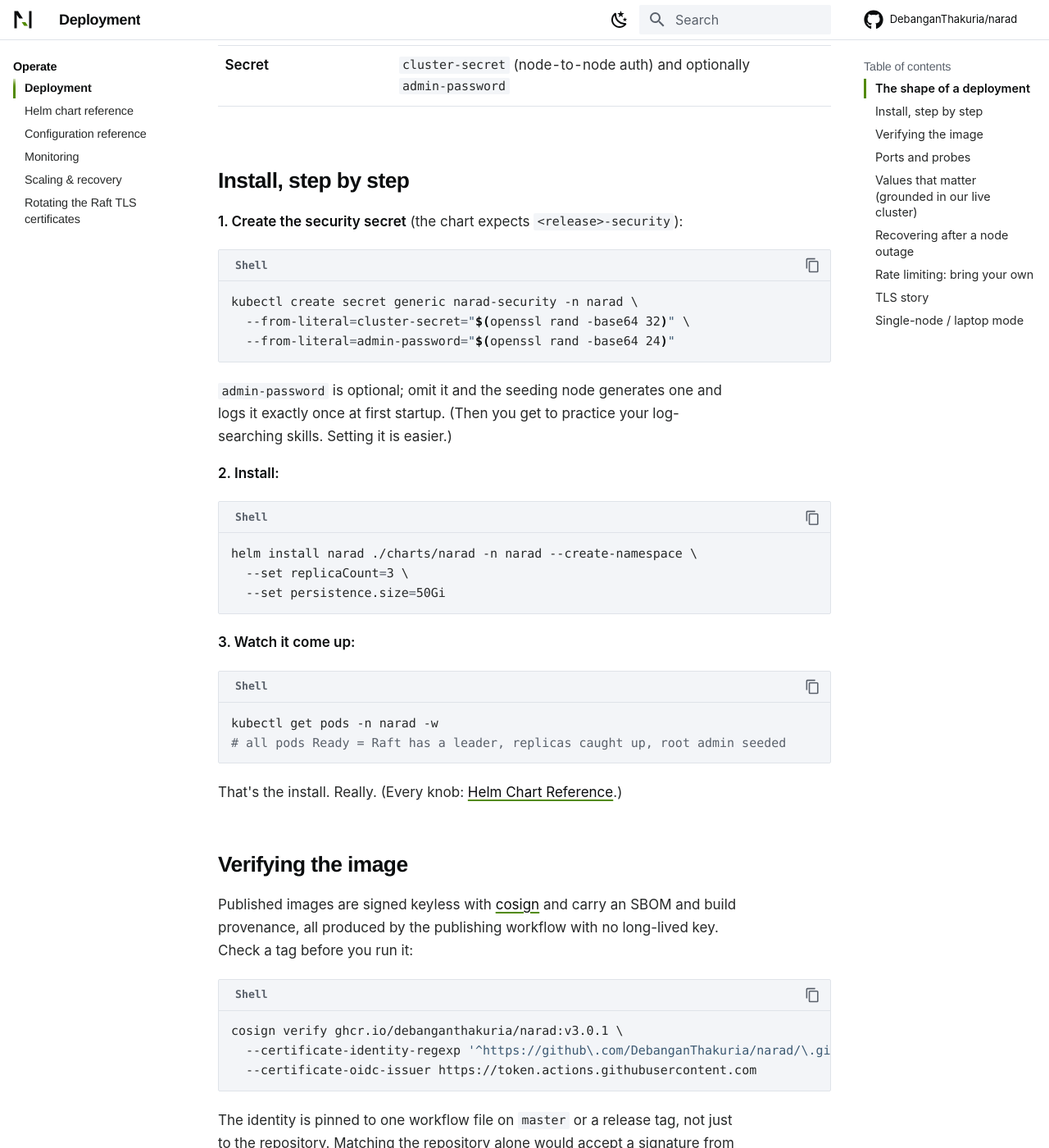
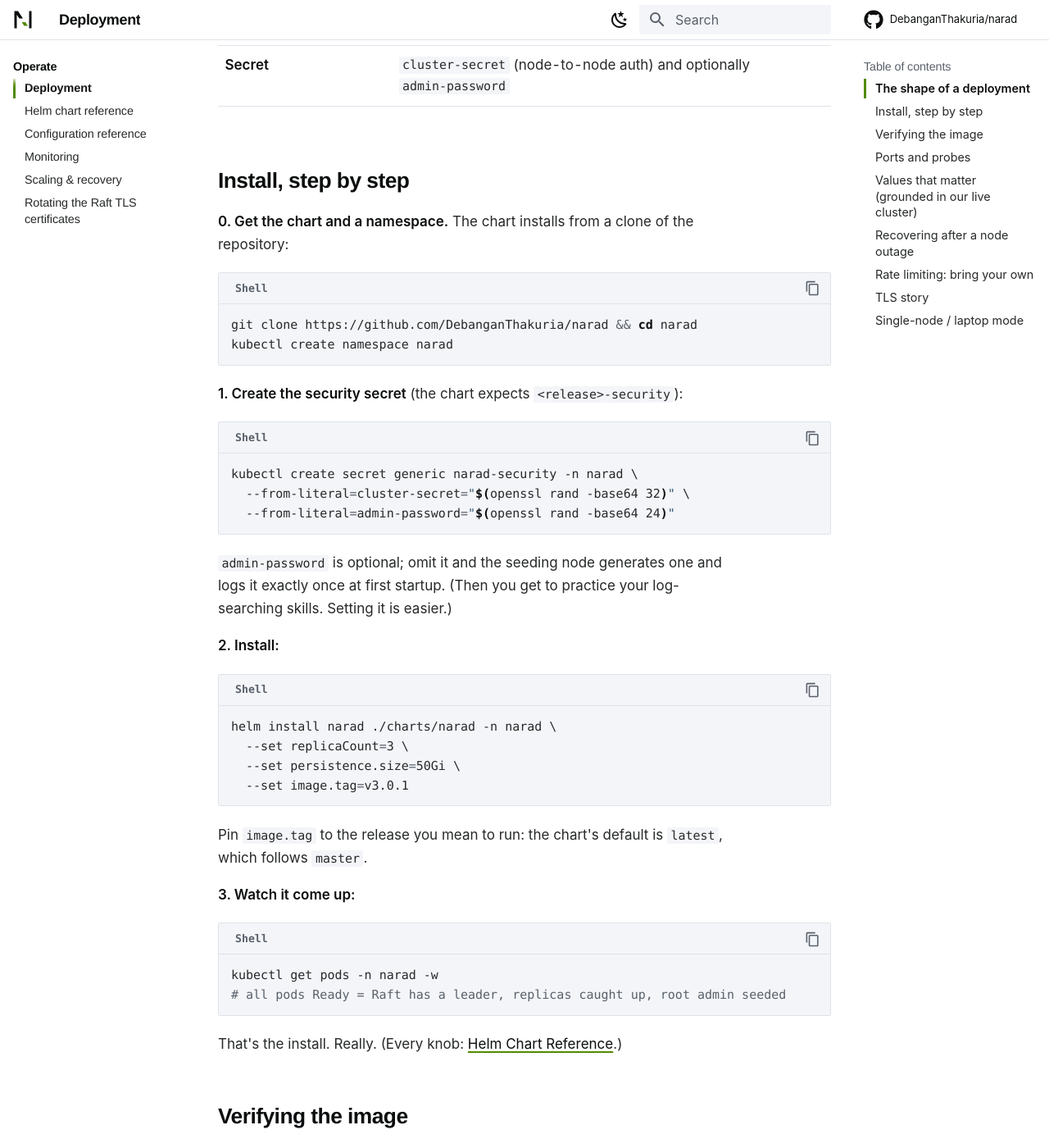
Before and after one commit to DebanganThakuria/narad, an MkDocs documentation site: the page built from docs/operate/index.md, in a window 1280 px wide and 1400 px high, scrolled down 1229 px. Shown: the whole window at 82% size. Built offline with MkDocs 1.6.1 and Material for MkDocs 9.7.7, drawn with Linux system fonts in a browser that asks for light colours; some web fonts are replaced; comment, search, counter and statistics services are not loaded.

Commit message:
docs: a working install from a fresh cluster, and the quorum caveat
operate/index.md: step 1 created the secret in namespace narad before
step 2's helm --create-namespace, so it failed on a fresh cluster, and
no step said to clone the repository the chart installs from. A new
step 0 clones it and creates the namespace. The install pins
image.tag=v3.0.1 and says why: the chart's default tag is latest, which
follows master.

guarantees-and-errors.md: "Produce is available while any node lives"
holds for a client that addresses a pod directly. With a majority down,
a survivor has no Raft leader and reports not ready on /readyz, so a
load balancer stops routing to it until quorum returns. Say so, and say
that losing a minority never stops produces through the load balancer.

Co-Authored-By: Claude Opus 5.5 <noreply@anthropic.com>

````diff
--- a/docs/operate/index.md
+++ b/docs/operate/index.md
@@ -28,6 +28,13 @@ Four Kubernetes objects do all the work:
 
 ## Install, step by step
 
+**0. Get the chart and a namespace.** The chart installs from a clone of the repository:
+
+```bash
+git clone https://github.com/DebanganThakuria/narad && cd narad
+kubectl create namespace narad
+```
+
 **1. Create the security secret** (the chart expects `<release>-security`):
 
 ```bash
@@ -41,10 +48,13 @@ kubectl create secret generic narad-security -n narad \
 **2. Install:**
 
 ```bash
-helm install narad ./charts/narad -n narad --create-namespace \
+helm install narad ./charts/narad -n narad \
   --set replicaCount=3 \
-  --set persistence.size=50Gi
+  --set persistence.size=50Gi \
+  --set image.tag=v3.0.1
 ```
+
+Pin `image.tag` to the release you mean to run: the chart's default is `latest`, which follows `master`.
 
 **3. Watch it come up:**
 
````
Also changed, not shown: docs/client/guarantees-and-errors.md (+1 -1 lines).
